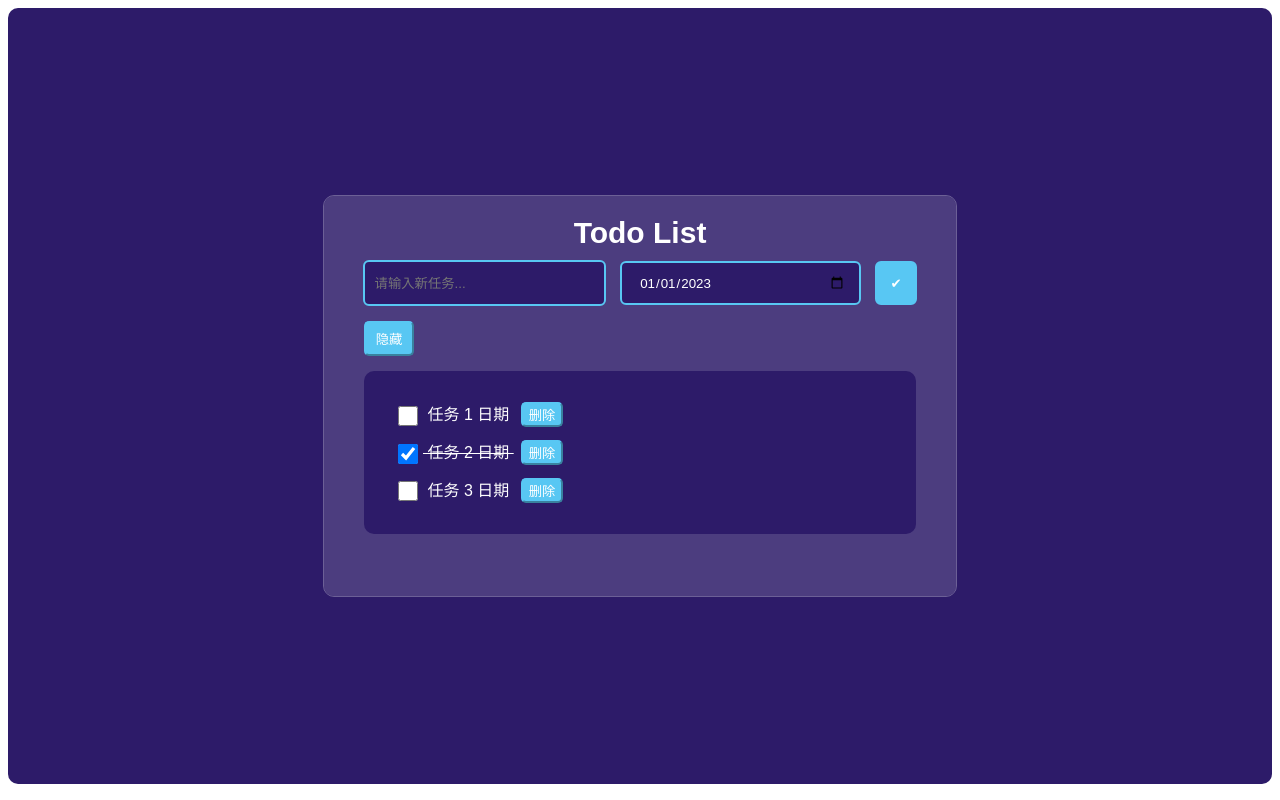
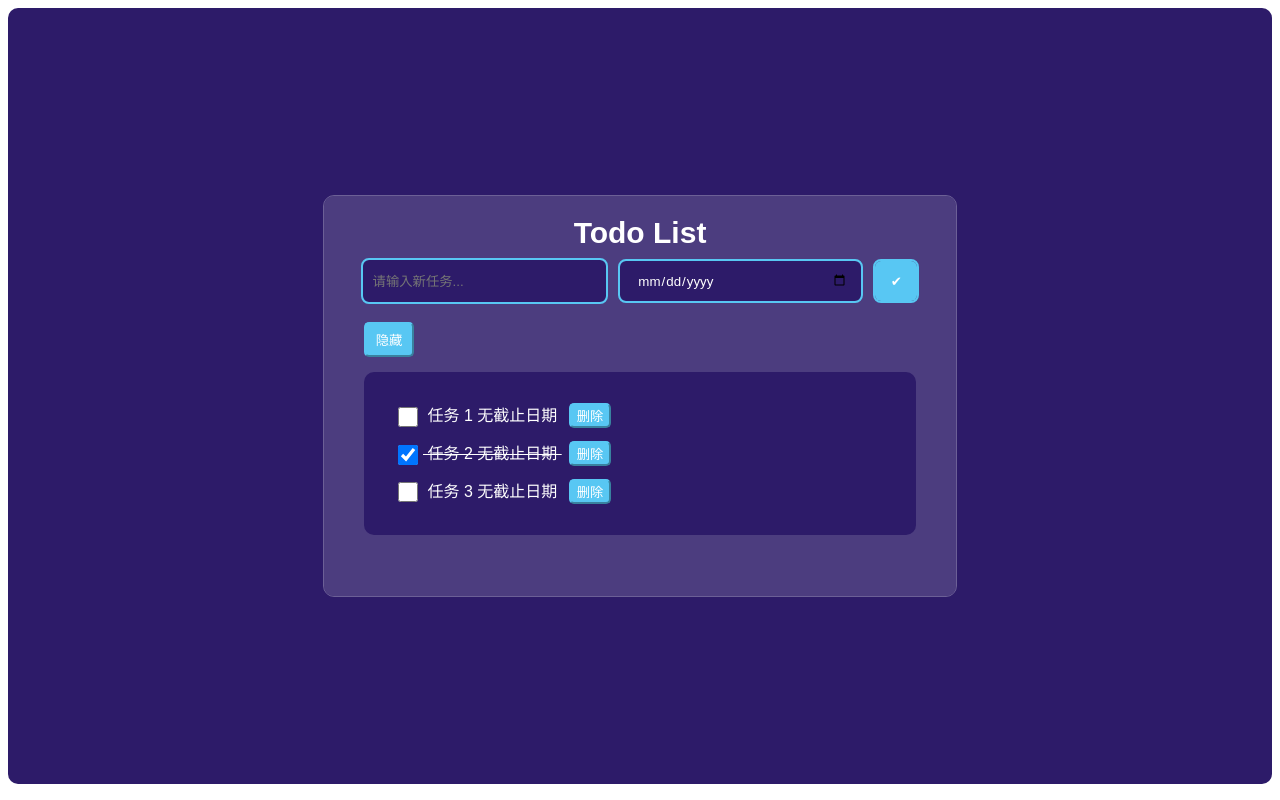
Before and after one commit to WuYujie666/todoList, a Vue app: page / in a window 1280 px wide. Built offline with nearby package versions, Linux system fonts and the light colour scheme; the HTML template or start-up script is replaced by a standard one.

Commit message:
加入日期功能

```diff
--- a/src/App.vue
+++ b/src/App.vue
@@ -21,4 +21,9 @@ button {
     border-radius: 5px;
     border-color: var(--second-color);
 }
+:root {
+    --main-color: #2d1b69;
+    --second-color: #58c7f3;
+    --text-color: #ffffff;
+}
 </style>
--- a/src/components/FilterButton.vue
+++ b/src/components/FilterButton.vue
@@ -12,6 +12,6 @@ let displayComplete = computed(() => {
 button {
     width: 50px;
     height: 35px;
-    margin: 15px 0px 5px 40px;
+    margin: 20px 0px 5px 40px;
 }
 </style>
--- a/src/components/TodoForm.vue
+++ b/src/components/TodoForm.vue
@@ -8,34 +8,43 @@
             v-model="newContent"
             class="inputBox roundBorder"
             v-on:keyup.enter="submit"
-        />
-        <!-- v-on:keyup.enter="submit"回车提交 -->
+        /><!-- v-on:keyup.enter="submit"回车提交 -->
+
         <input
             type="date"
             id="start"
             name="trip-start"
-            value="2023-01-01"
             class="inputBox roundBorder"
+            v-model="newDateString"
         />
         <button v-on:click="submit" class="roundBorder">✔</button>
     </div>
 </template>
-<script setup>
+<script setup lang="ts">
+import type { Item } from '@/types'
 import { ref } from 'vue'
+let newId = 3
 const newContent = ref('')
 const emit = defineEmits(['addItem'])
+const newDateString = ref<string>()
 function submit() {
-    emit('addItem', newContent.value)
+    if (newContent.value === '') {
+        alert('请输入内容')
+        return
+    }
+    const newItem: Item = {
+        id: newId++,
+        content: newContent.value,
+        completed: false,
+    }
+    if (newDateString.value) {
+        newItem.date = new Date(newDateString.value)
+    }
+    emit('addItem', newItem)
     newContent.value = ''
 }
 </script>
-<style>
-:root {
-    --main-color: #2d1b69;
-    --second-color: #58c7f3;
-    --text-color: #ffffff;
-}
-
+<style scoped>
 .formLine {
     display: flex;
     justify-content: center;
@@ -50,27 +59,24 @@ function submit() {
     text-indent: 8px;
     /* 好神奇啊 */
 }
+/* date显示字往右移动 */
 input[type='date']::-webkit-calendar-picker-indicator {
     position: relative;
     left: -13px;
 }
-input:focus {
+input:focus,
+.formLine button:active {
     border-radius: 30px;
-    outline: none;
-    height: 32px;
-    border: 8px solid var(--second-color);
+    outline: 10px solid var(--second-color);
 }
+
 .roundBorder {
     border-radius: 6px;
-    border: 2px solid var(--second-color);
+    border: none;
+    outline: 2px solid var(--second-color);
 }
 .formLine button {
     width: 50px;
-    height: 44px;
-}
-.formLine button:active {
-    border-radius: 30px;
-    outline: none;
-    border: 8px solid var(--second-color);
+    height: 40px;
 }
 </style>
--- a/src/components/TodoItem.vue
+++ b/src/components/TodoItem.vue
@@ -2,17 +2,21 @@
     <li v-bind:class="{ completed: item.completed }">
         <!-- 不要把v-on:click写在这里，会变成点字变 -->
         <input type="checkbox" id="item" name="item" v-model="item.completed" />
-        {{ item.content }}
-        日期
+        {{ item.content }} {{ dateString }}
         <button @click="deleteItem">删除</button>
         <!-- 未完成 -->
     </li>
 </template>
 <script setup lang="ts">
 import { type Item } from '@/types'
+import { computed } from 'vue'
 const itemObj = defineProps<{ item: Item }>()
 let item = itemObj.item
-
+const dateString = computed(() => {
+    if (item.date && item.date instanceof Date) {
+        return item.date.toISOString().split('T')[0]
+    } else return '无截止日期'
+})
 const emit = defineEmits(['deleteItem'])
 
 function deleteItem() {
--- a/src/components/TodoList.vue
+++ b/src/components/TodoList.vue
@@ -32,16 +32,7 @@ function getIndexById(idToFind: number): number {
         <div class="bigContainer">
             <h1>Todo List</h1>
             <!-- 太神奇了写header里就不行 -->
-            <TodoForm
-                v-on:addItem="
-                    (newContent: string) =>
-                        todoList.push({
-                            content: newContent,
-                            completed: false,
-                            id: id++,
-                        })
-                "
-            />
+            <TodoForm v-on:addItem="(newItem: Item) => todoList.push(newItem)" />
             <FilterButton v-model="isDisplay" />
             <ul>
                 <!-- <li v-for="(item, index) in todoList" 这里第二个参数无论形参什么名字，实参都是index。如果你可能删除元素，那么不要用index-->
@@ -81,7 +72,7 @@ function getIndexById(idToFind: number): number {
     width: 50%;
     padding: 0px;
     background-color: #4c3d7f;
-    margin: 20px 0;
+    margin: 10px 0;
 }
 
 h1 {
--- a/src/types/index.ts
+++ b/src/types/index.ts
@@ -1,5 +1,6 @@
 export interface Item {
     id: number
     content: string
+    date?: Date
     completed: boolean
 }
```
